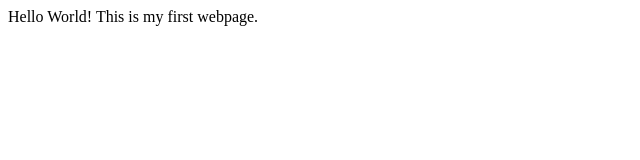
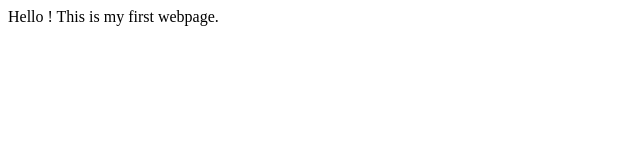
Before and after one commit to prembhajaj/git-demo, a plain HTML site: page index.html in a window 1280 px wide. Shown: the full height of the page, 0-640 px from the left. Drawn offline with Linux system fonts and the light colour scheme.

Commit message:
Update index.html

```diff
--- a/index.html
+++ b/index.html
@@ -1,6 +1,6 @@
 <html>
 <body>
-Hello World!
+Hello !
 This is my  first  webpage.
 </body>
 </html>
```
